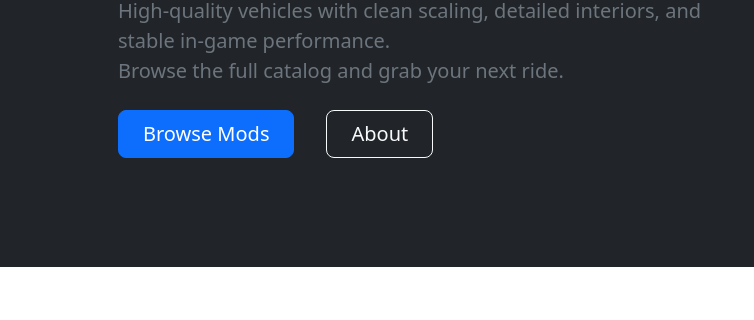
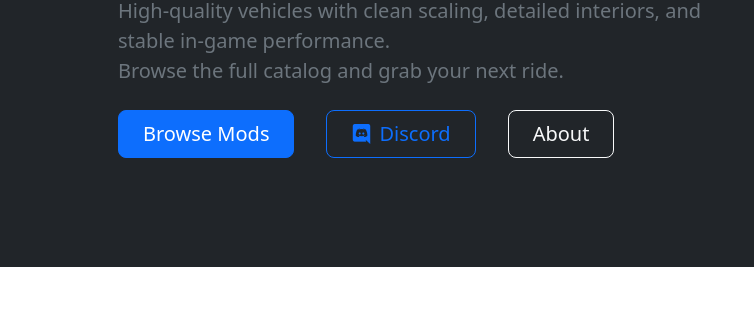
Before and after one commit to bebright112/bestgtacarmod, a plain HTML site: page home/index.html in a window 1280 px wide. Shown: the part 281-601 px from the top of the page, 0-754 px from the left. Drawn offline with nearby package versions, Linux system fonts and the light colour scheme; grey boxes are pictures that could not be loaded.

Commit message:
Add Discord button to index.html

```diff
--- a/home/index.html
+++ b/home/index.html
@@ -42,9 +42,17 @@
                                 <h1 class="fw-bolder text-white mb-3">Premium GTA5 Vehicle Mods for Single Player &amp; FiveM</h1>
                                 <p class="lead fw-normal text-muted mb-4">High-quality vehicles with clean scaling, detailed interiors, and stable in-game performance.<br>Browse the full catalog and grab your next ride.</p>
                                 <div class="d-grid gap-3 d-sm-flex justify-content-sm-center justify-content-xl-start">
-                                    <a class="btn btn-primary btn-lg px-4 me-sm-3" href="../shop/index.html">Browse Mods</a>
-                                    <a class="btn btn-outline-light btn-lg px-4" href="about.html">About</a>
-                                </div>
+    <a class="btn btn-primary btn-lg px-4 me-sm-3" href="../shop/index.html">Browse Mods</a>
+
+    <a class="btn btn-outline-primary btn-lg px-4 me-sm-3"
+       href="https://discord.gg/YOUR_INVITE_CODE"
+       target="_blank">
+        <i class="bi bi-discord me-2"></i>Discord
+    </a>
+
+    <a class="btn btn-outline-light btn-lg px-4" href="about.html">About</a>
+</div>
+
                             </div>
                         </div>
                         <div class="col-xl-5 col-xxl-6 d-none d-xl-block text-center"><img class="img-fluid rounded-3 my-5" src="https://ik.imagekit.io/fhh6vyvfq/Grand_Theft_Auto_V_2026_1_10_3_50_03.png" alt="..." /></div>
```
